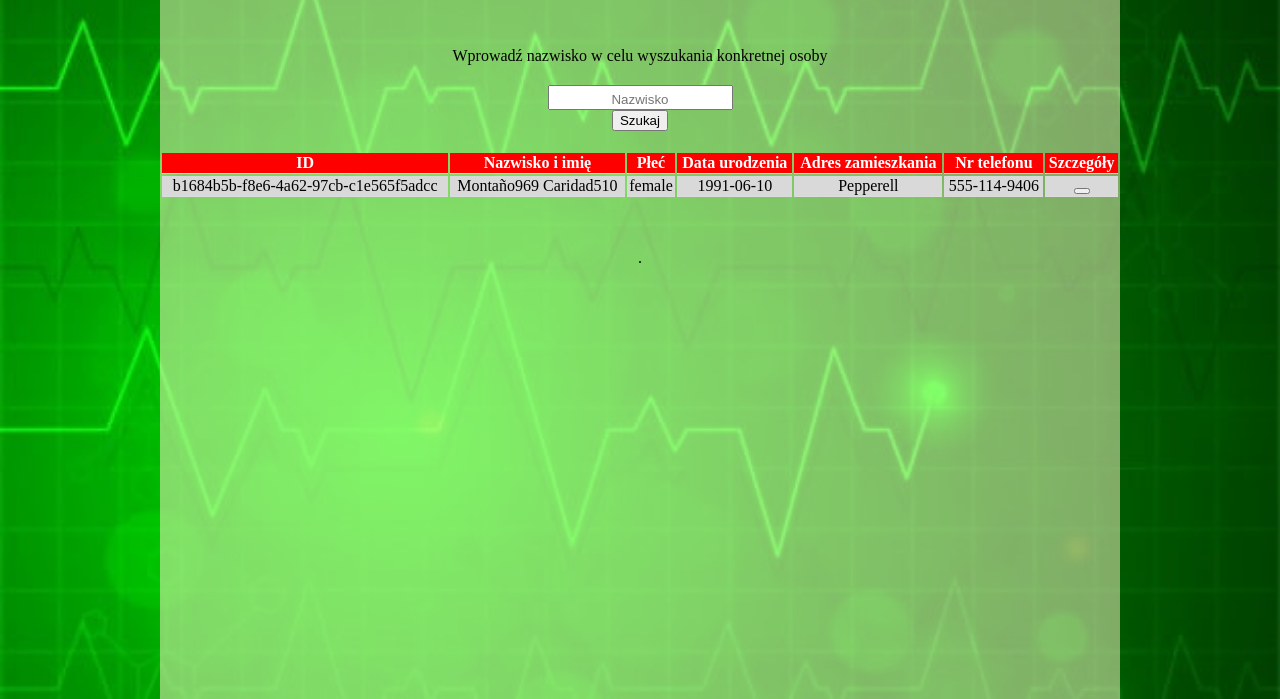
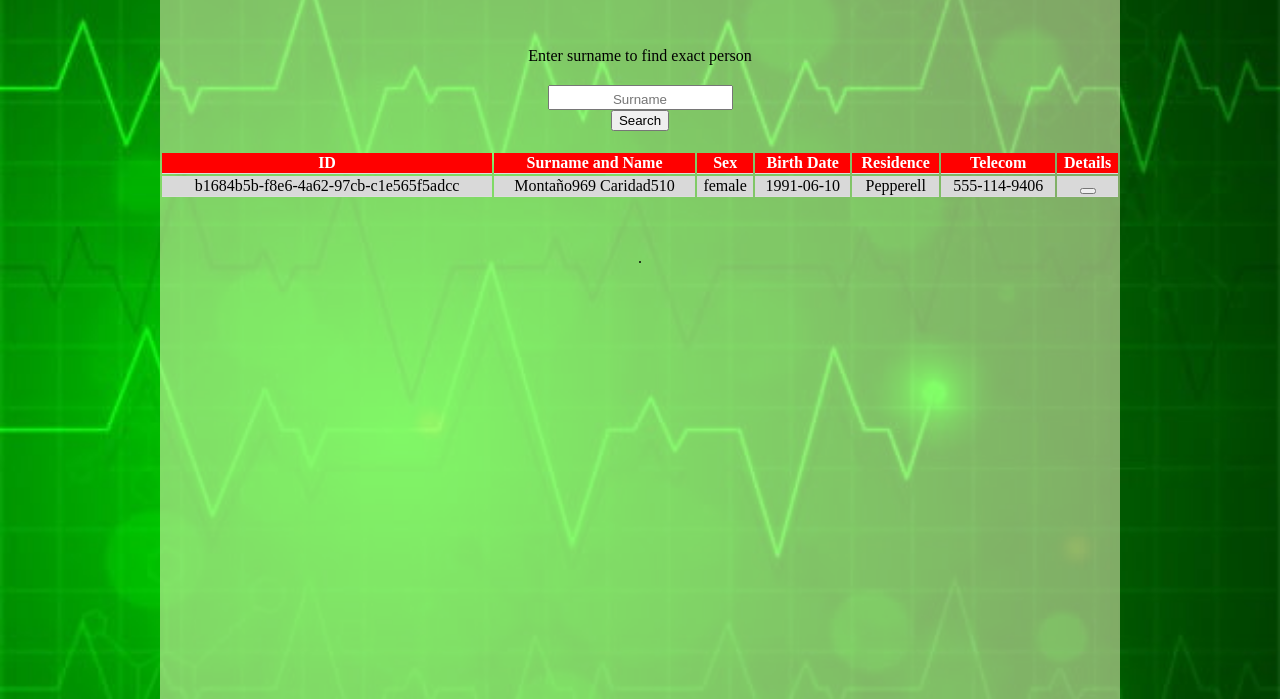
Before and after one commit to gordon502/patient-card, a plain HTML site: page patientcard api/src/main/resources/static/index.html in a window 1280 px wide. Shown: the part 101-800 px from the top of the page. Drawn offline with nearby package versions, Linux system fonts and the light colour scheme; no server answers.

Commit message:
Change polish words to english

```diff
--- a/patientcard api/src/main/resources/static/index.html
+++ b/patientcard api/src/main/resources/static/index.html
@@ -10,20 +10,20 @@
     <body>
     <div id="leftColumn" class="column"></div>
     <div id="contentColumn" class="column">
-                <h1>System elektronicznej karty pacjenta</h1>
-        <div id="enterName">Wprowadź nazwisko w celu wyszukania konkretnej osoby</div>
-        <input type="text" id="surname" name="surname" placeholder="Nazwisko">
-        <input type="button" id="sendButton" value="Szukaj" onclick="fillTable();">
+                <h1>Patient card system</h1>
+        <div id="enterName">Enter surname to find exact person</div>
+        <input type="text" id="surname" name="surname" placeholder="Surname">
+        <input type="button" id="sendButton" value="Search" onclick="fillTable();">
         <table id="patientsTable">
             <thead id="thToInsert">
                 <tr>
                     <th onclick="sortTable(0)">ID</th>
-                    <th onclick="sortTable(1)">Nazwisko i imię</th>
-                    <th onclick="sortTable(2)">Płeć</th>
-                    <th onclick="sortTable(3)">Data urodzenia</th>
-                    <th onclick="sortTable(4)">Adres zamieszkania</th>
-                    <th onclick="sortTable(5)">Nr telefonu</th>
-                    <th>Szczegóły</th>
+                    <th onclick="sortTable(1)">Surname and Name</th>
+                    <th onclick="sortTable(2)">Sex</th>
+                    <th onclick="sortTable(3)">Birth Date</th>
+                    <th onclick="sortTable(4)">Residence</th>
+                    <th onclick="sortTable(5)">Telecom</th>
+                    <th>Details</th>
                 </tr>
             </thead>
             <tbody id="rowToInsert">
@@ -34,7 +34,7 @@
                     <td>1991-06-10</td>
                     <td>Pepperell</td>
                     <td>555-114-9406</td>
-                    <td><button value="Przejdź"></button></td>
+                    <td><button value="Proceed"></button></td>
                 </tr>
             </tbody>
         </table>
--- a/patientcard api/src/main/resources/static/scripts/index.js
+++ b/patientcard api/src/main/resources/static/scripts/index.js
@@ -25,7 +25,7 @@ function fillTable() {
                             <td>${p["birthDate"]}</td>
                             <td>${p["address"]}</td>
                             <td>${p["telecom"]}</td>
-                            <td><button id="btn${i}" onclick="goToDetails(this.id)">Przejdź</button></td>
+                            <td><button id="btn${i}" onclick="goToDetails(this.id)">Proceed</button></td>
                          </tr>`;
             }
             document.getElementById("rowToInsert").innerHTML = tableStructure;
```
Also changed, not shown: patientcard api/src/main/resources/static/fulldata.html (+8 -8 lines).
